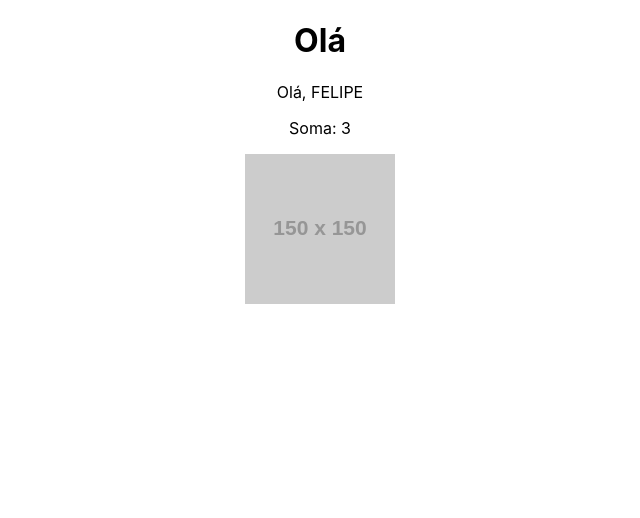
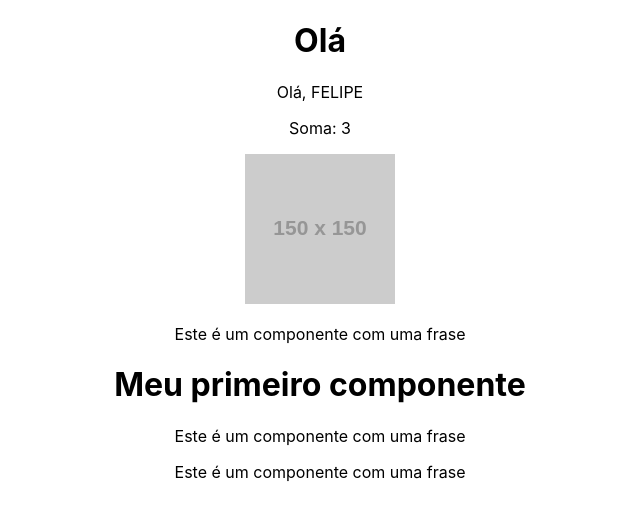
Before and after one commit to Fell1p/hora_de_codar, a React (Create React App) app: page / in a window 1280 px wide. Shown: the top 518 px of the page, without its empty margins (320-960 px from the left). Built offline with nearby package versions, Linux system fonts and the light colour scheme.

Commit message:
O que é um componente, suas aplicações e implicações

```diff
--- a/src/App.js
+++ b/src/App.js
@@ -1,4 +1,5 @@
 import './App.css';
+import HellWord from './components/HelloWord';
 
 function App() {
   const name = 'Felipe'
@@ -16,6 +17,7 @@ function App() {
       <p>Olá, {newName}</p>
       <p>Soma: {sum(1, 2)}</p>
       <img src={url} alt="Minha Imagem" />
+      <HellWord />
     </div>
   );
 }
--- /dev/null
+++ b/src/components/Frase.js
@@ -0,0 +1,9 @@
+function Frase() {
+    return(
+        <div>
+            <p>Este é um componente com uma frase</p>
+        </div>
+    )
+}
+
+export default Frase
--- /dev/null
+++ b/src/components/HelloWord.js
@@ -0,0 +1,16 @@
+import Frase from "./Frase"
+
+function HellWord(){
+
+    return(
+        <div>
+            <Frase />
+            <h1>Meu primeiro componente</h1>
+            <Frase />
+            <Frase />
+        </div>
+    )
+
+}
+
+export default HellWord
```
